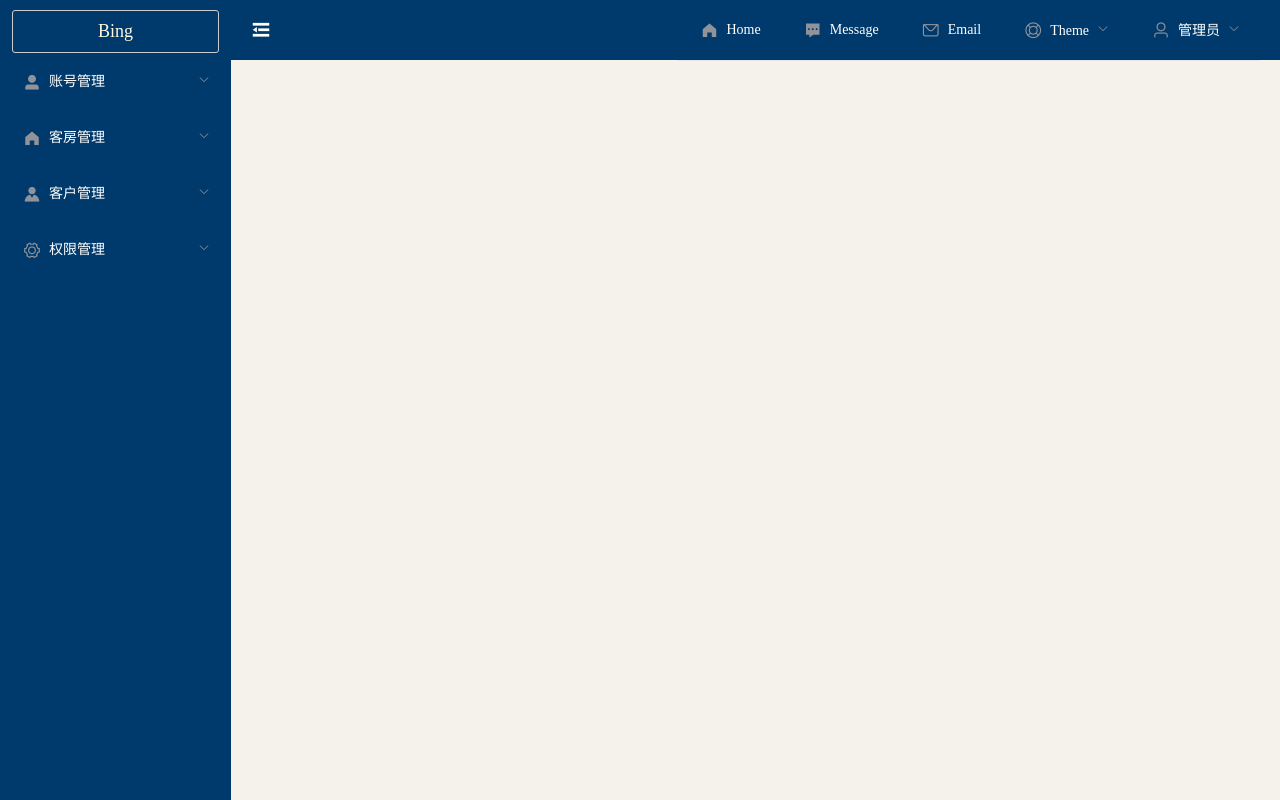
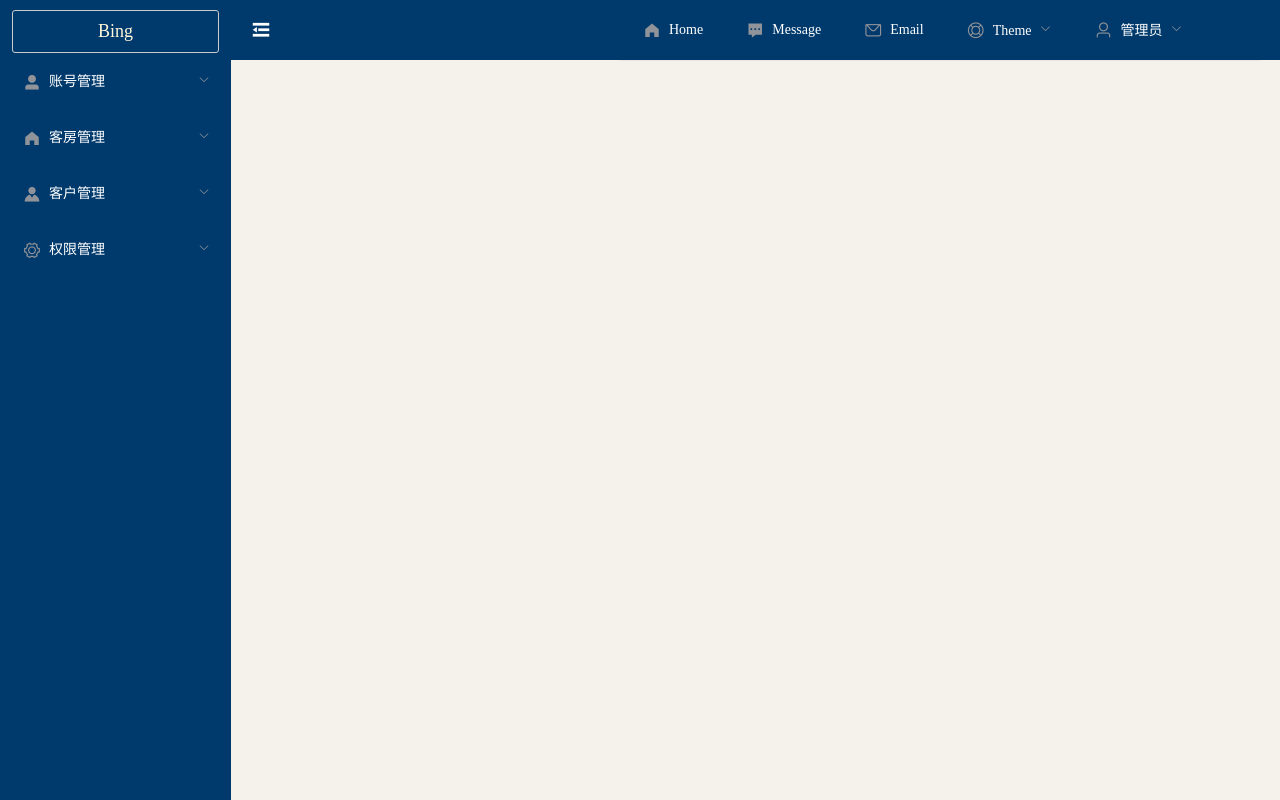
Before and after one commit to xiaopangzhi0630/hotelManger, a Vue app: page /layout in a window 1280 px wide. Built offline with nearby package versions, Linux system fonts and the light colour scheme.

Commit message:
右侧菜单设置最小宽度

```diff
--- a/src/views/layout/Layout.vue
+++ b/src/views/layout/Layout.vue
@@ -14,6 +14,7 @@
           :background-color="themeColor"
           text-color="#fff"
           active-text-color="#ffd04b"
+
         >
           <el-submenu index="/layout/role">
             <template slot="title">
@@ -66,6 +67,7 @@
           <i :class="!isCollapse ? 'el-icon-s-fold' : 'el-icon-s-unfold'"></i>
         </div>
 
+
         <el-menu
           class="el-menu-demo"
           mode="horizontal"
@@ -73,16 +75,11 @@
           text-color="#fff"
           router
           active-text-color="#ffd04b"
+          style="min-width: 640px"
         >
-          <el-menu-item index="/layout">
-            <i class="el-icon-s-home"></i>Home</el-menu-item
-          >
-          <el-menu-item index="2">
-            <i class="el-icon-s-comment"></i>Message</el-menu-item
-          >
-          <el-menu-item index="3">
-            <i class="el-icon-message"></i>Email</el-menu-item
-          >
+          <el-menu-item index="/layout"><i class="el-icon-s-home"></i>Home</el-menu-item>
+          <el-menu-item index="2"><i class="el-icon-s-comment"></i>Message</el-menu-item>
+          <el-menu-item index="3"><i class="el-icon-message"></i>Email</el-menu-item>
           <el-submenu index="4">
             <template slot="title">
               <i class="el-icon-help"></i>
```
